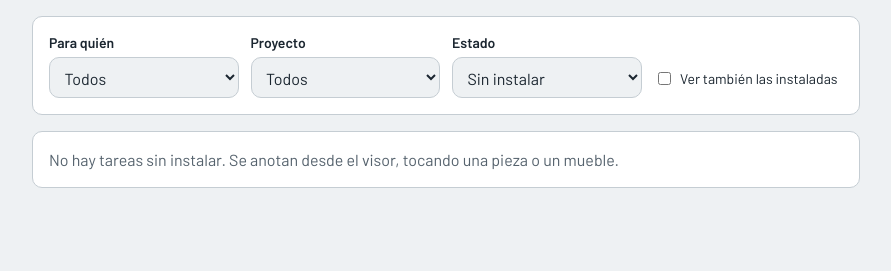
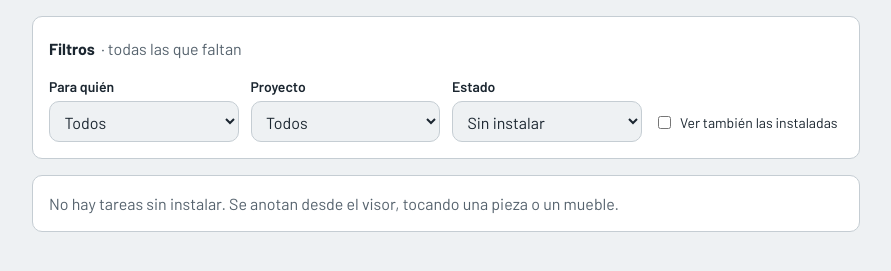
Before and after one commit to caciquemar/visor-saas, a Django app: template app/templates/trabajos/lista.html in a window 1280 px wide. Shown: the part 100-371 px from the top of the page, without its empty margins (194-1085 px from the left). Run offline with Django 5.2, Linux system fonts and the light colour scheme; the template is opened without the code that fills it, so the values that code supplies are empty.

Commit message:
Menos ruido en Tareas, Procesos y el Resumen del proyecto
- Tareas: los filtros van plegados en el celular, con lo elegido al lado de "Filtros" (en la PC, abiertos). Los
  colores de los estados usan la paleta: en proceso pasa de violeta a azul.
- Procesos: la explicación queda detrás de "¿Cómo funciona?".
- Proyecto → Resumen: en el celular, Ver 3D, Entrega y Etiquetas en una fila de tres botones iguales.

Co-Authored-By: Claude Fable 5.2 <noreply@anthropic.com>

```diff
--- a/app/templates/avance/procesos.html
+++ b/app/templates/avance/procesos.html
@@ -21,10 +21,13 @@
 <p class="suave" style="margin:0"><a href="{% url 'taller:seccion' taller=request.taller.slug seccion='produccion' %}">Producción</a></p>
 <h1>Procesos</h1>
 {% if etapas is not None %}
-<p class="suave">Los procesos que se eligen en Mi puesto, en orden. Los del taller se marcan <strong>por pieza</strong>
+<details class="suave" style="margin:0 0 1rem">
+  <summary style="cursor:pointer;color:var(--acento);font-weight:600">¿Cómo funciona?</summary>
+  <p style="margin:.5rem 0 0">Los procesos que se eligen en Mi puesto, en orden. Los del taller se marcan <strong>por pieza</strong>
   (cada etiqueta, una pieza) o <strong>por mueble</strong> (cualquier etiqueta del mueble marca todas sus piezas). El avance
   de un mueble es el promedio de los procesos por pieza y Armado. Todos se ordenan arrastrándolos; los fijos (🔒) se
   renombran y se apagan, no se borran.</p>
+</details>
 <form method="post" class="caja lista-ordenada">{% csrf_token %}
   <input type="hidden" name="orden">
   <div class="tabla"><table class="apila sin-titulo">
--- a/app/templates/proyectos/ver_resumen.html
+++ b/app/templates/proyectos/ver_resumen.html
@@ -1,10 +1,10 @@
 {# Proyecto → Resumen: datos, estado, avance general y accesos (proyectos/ver.html). #}
 {% if en_proceso %}<p class="suave">Se está convirtiendo una versión: mirala en <a href="?ver=versiones">Versiones</a>.</p>{% endif %}
 
-<div class="acciones" style="margin:0 0 1rem">
+<div class="acciones accesos" style="margin:0 0 1rem">
   {% if listo %}<a class="boton" href="{% url 'taller:proyectos:visor' taller=request.taller.slug %}?p={{ proyecto.pk }}">Ver 3D</a>
-  <a class="boton secundario-enlace" href="{% url 'taller:avance:entrega' taller=request.taller.slug id=proyecto.pk %}">Lista de entrega</a>
-  <a class="boton secundario-enlace" href="{% url 'taller:etiquetas:imprimir' taller=request.taller.slug id=proyecto.pk %}">Imprimir etiquetas</a>{% endif %}
+  <a class="boton secundario-enlace" href="{% url 'taller:avance:entrega' taller=request.taller.slug id=proyecto.pk %}">{# en el celular, el nombre corto #}<span class="largo">Lista de entrega</span><span class="corto">Entrega</span></a>
+  <a class="boton secundario-enlace" href="{% url 'taller:etiquetas:imprimir' taller=request.taller.slug id=proyecto.pk %}"><span class="largo">Imprimir etiquetas</span><span class="corto">Etiquetas</span></a>{% endif %}
   {% if gestiona and not versiones %}<a class="boton" href="{% url 'taller:proyectos:nueva_version' taller=request.taller.slug id=proyecto.pk %}">Subir versión</a>{% endif %}
 </div>
 
--- a/app/templates/trabajos/lista.html
+++ b/app/templates/trabajos/lista.html
@@ -2,6 +2,8 @@
 {% block titulo %}Tareas{% endblock %}
 {% block cabeza %}
 <style>
+  .plegar-filtros summary { cursor:pointer; min-height:2rem; display:flex; align-items:center; gap:.4rem; flex-wrap:wrap; }
+  .plegar-filtros[open] summary { margin-bottom:.75rem; }
   .filtros { display:grid; gap:.5rem .75rem; grid-template-columns:repeat(auto-fit, minmax(11rem, 1fr)); align-items:end; }
   .filtros label { margin:0 0 .25rem; font-size:.875rem; }
   .filtros select { max-width:none; }
@@ -19,19 +21,17 @@
   .avanzar:hover { background:var(--c); color:#fff; }
   .trabajo .estado { border-color:var(--c); color:var(--c); }
   .vence-ya { color:var(--error); font-weight:600; }
-  /* colores del visor: pendiente naranja, en proceso violeta, hecha verde, instalada gris, vencida rojo */
-  .g-vencido { --c:#D32F2F; } .g-pendiente { --c:#F57C00; } .g-en-proceso { --c:#7B3FE4; } .g-hecho { --c:#2E9D5B; }
-  .g-instalado { --c:#78909C; }
-  @media (prefers-color-scheme: dark) {
-    .g-vencido { --c:#EF6F6F; } .g-pendiente { --c:#FFA94D; } .g-en-proceso { --c:#B49AF5; } .g-hecho { --c:#5FCB8C; }
-    .g-instalado { --c:#A7B6BE; }
-  }
+  /* como en el visor: pendiente naranja, en proceso azul, hecha verde, instalada gris, vencida rojo */
+  .g-vencido { --c:var(--error); } .g-pendiente { --c:#E89B0C; } .g-en-proceso { --c:var(--acento); }
+  .g-hecho { --c:var(--ok); } .g-instalado { --c:var(--suave); }
 </style>
 {% endblock %}
 {% block contenido %}
 <h1>Tareas</h1>
 
-<form class="caja filtros" method="get" id="filtros">
+<details class="caja plegar-filtros" id="plegar">
+<summary><strong>Filtros</strong> <span class="suave" id="resumenFiltros"></span></summary>
+<form class="filtros" method="get" id="filtros">
   <div><label for="fPara">Para quién</label>
     <select id="fPara" name="para">
       <option value="">Todos</option>
@@ -53,6 +53,17 @@
   <div><label class="check"><input type="checkbox" name="instalados" value="1"{% if f.instalados %} checked{% endif %}> Ver también las instaladas</label></div>
   <noscript><button type="submit">Filtrar</button></noscript>
 </form>
+</details>
+<script>
+  // en la PC los filtros van abiertos; en el celular, cerrados, con lo elegido al lado de "Filtros"
+  (() => {
+    const d = document.getElementById('plegar'), f = document.getElementById('filtros');
+    if (matchMedia('(min-width:700px)').matches) d.open = true;
+    const elegidos = [...f.querySelectorAll('select')].filter(s => s.value).map(s => s.options[s.selectedIndex].text);
+    if (f.instalados.checked) elegidos.push('con las instaladas');
+    document.getElementById('resumenFiltros').textContent = elegidos.length ? '· ' + elegidos.join(' · ') : '· todas las que faltan';
+  })();
+</script>
 
 {% if trabajos %}
 <p class="suave" style="margin:1rem 0 0">{{ trabajos|length }} tarea{{ trabajos|length|pluralize }}</p>
```
Also changed, not shown: app/templates/proyectos/ver.html (+8 -0 lines).
